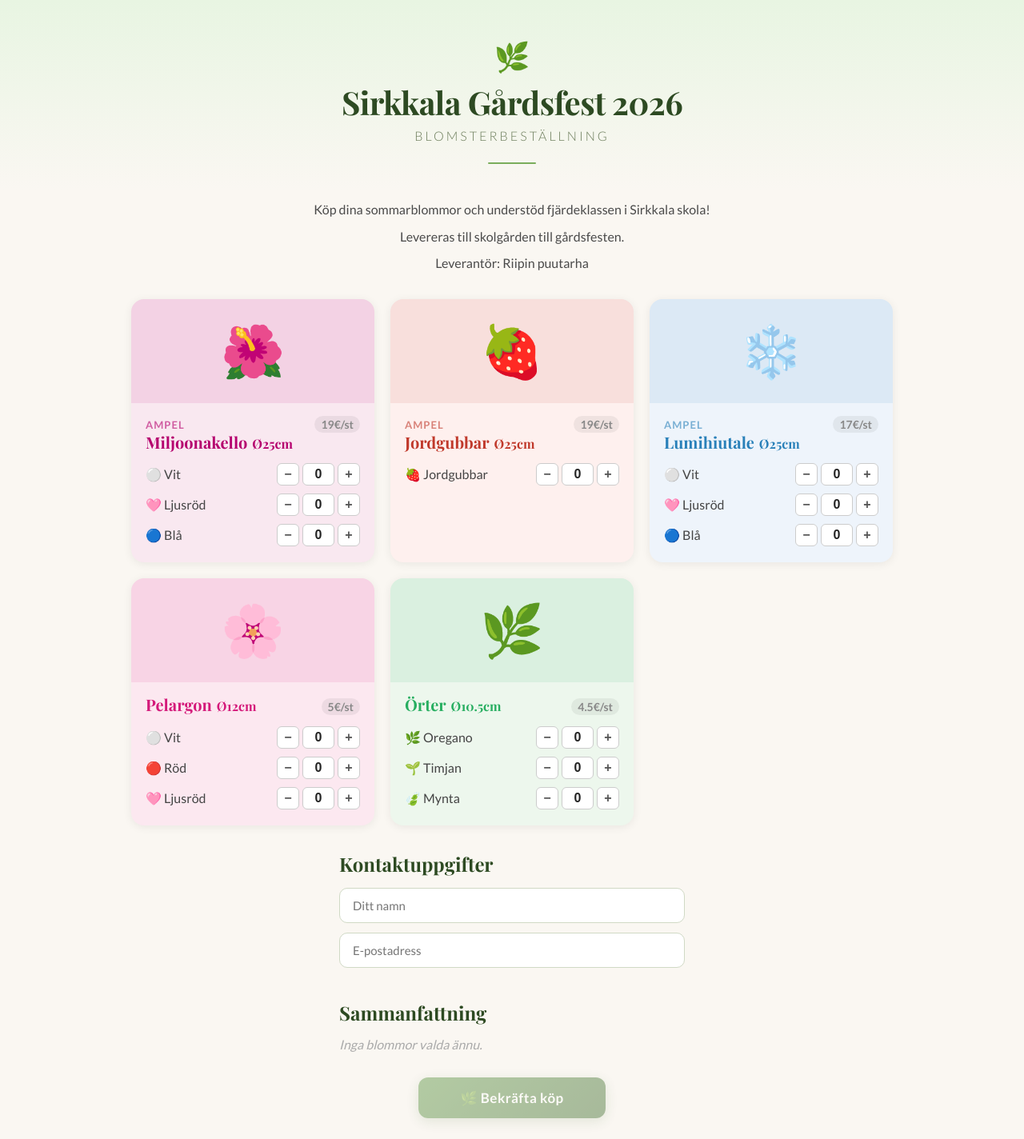
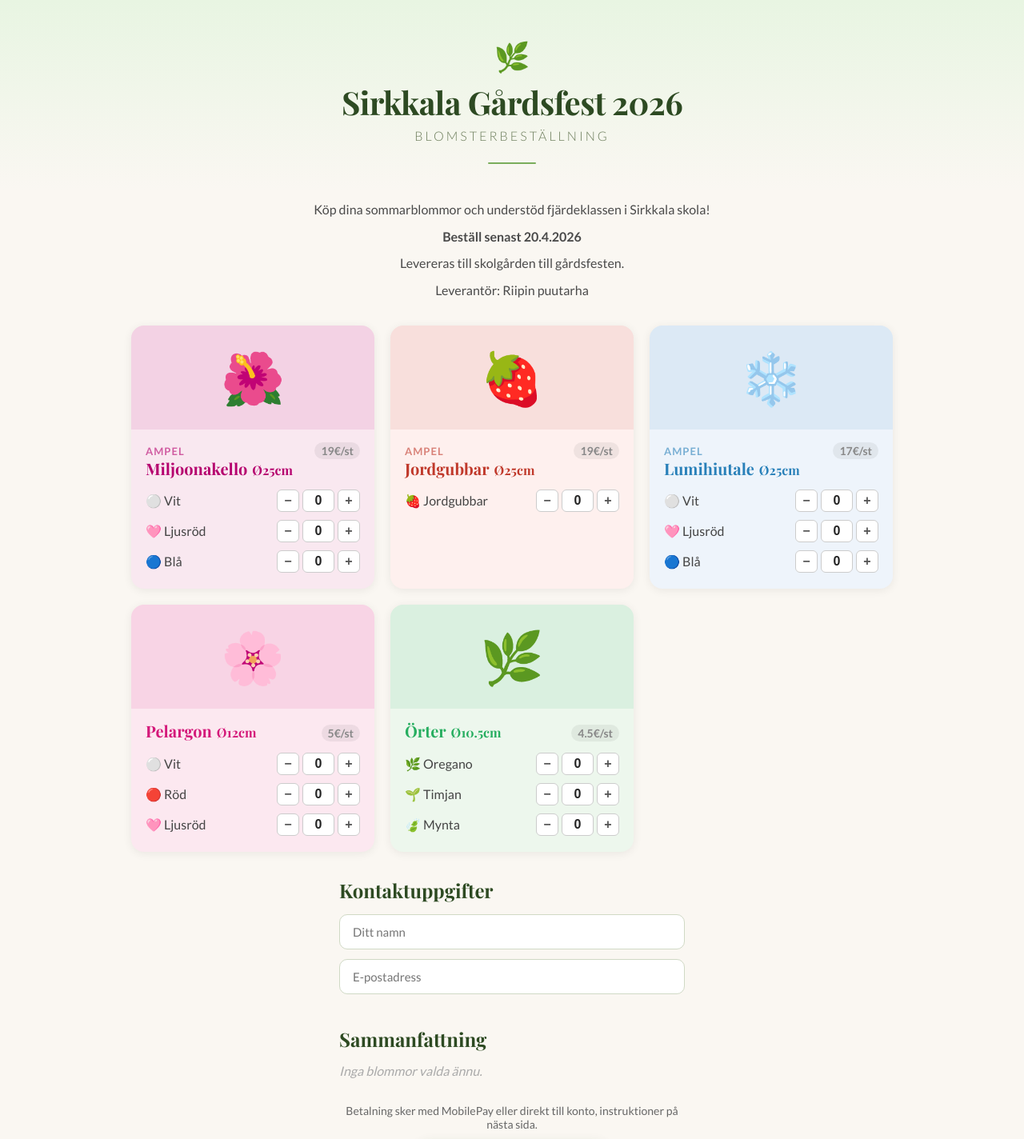
Before and after one commit to Artur-/sirkkala-blommor, a React (Vite) app: page / in a window 1280 px wide. Shown: the top 1424 px of the page at 80% size. Built offline with nearby package versions, Linux system fonts and the light colour scheme.

Commit message:
Add order deadline, payment info text above submit button

```diff
--- a/src/App.jsx
+++ b/src/App.jsx
@@ -135,6 +135,9 @@ export default function App() {
         <p style={{ marginBottom: 8 }}>
           Köp dina sommarblommor och understöd fjärdeklassen i Sirkkala skola!
         </p>
+        <p style={{ marginBottom: 8, fontWeight: 700 }}>
+          Beställ senast 20.4.2026
+        </p>
         <p style={{ marginBottom: 8 }}>
           Levereras till skolgården till gårdsfesten.
         </p>
@@ -256,6 +259,18 @@ export default function App() {
       </section>
 
       {/* ── Submit ── */}
+      <p
+        style={{
+          textAlign: "center",
+          fontSize: 14,
+          color: "#666",
+          maxWidth: 480,
+          margin: "0 auto 12px",
+          padding: "0 24px",
+        }}
+      >
+        Betalning sker med MobilePay eller direkt till konto, instruktioner på nästa sida.
+      </p>
       <button className="submit-btn" onClick={handleSubmit} disabled={!canSubmit}>
         {loading ? "Skickar..." : "🌿 Bekräfta köp"}
       </button>
```
